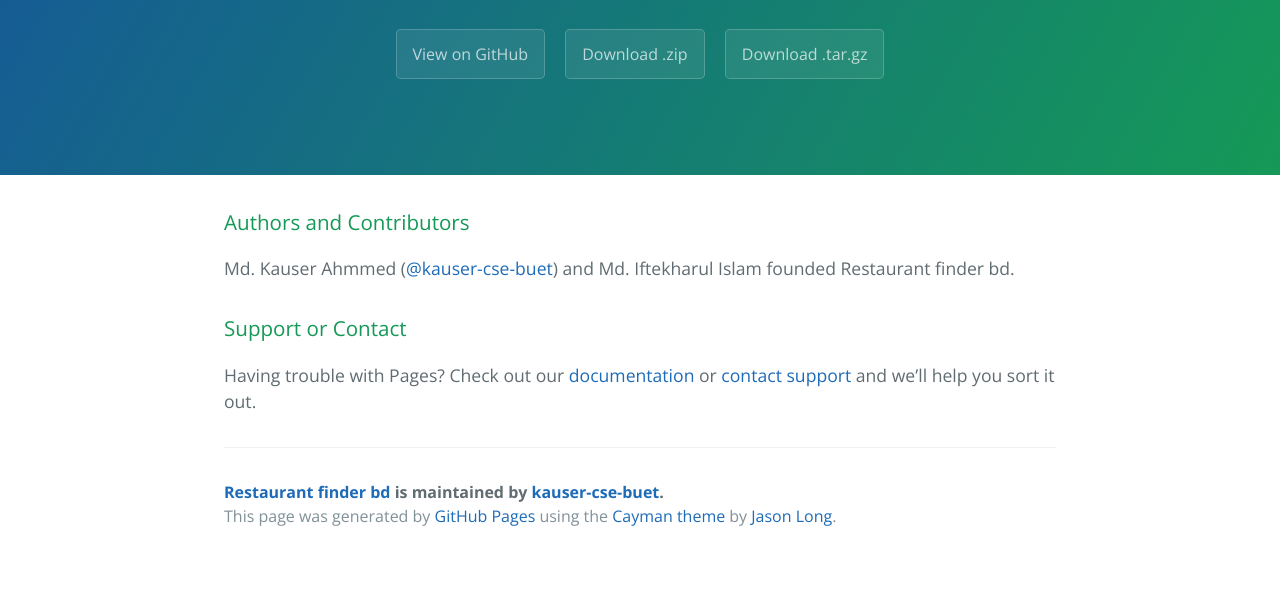
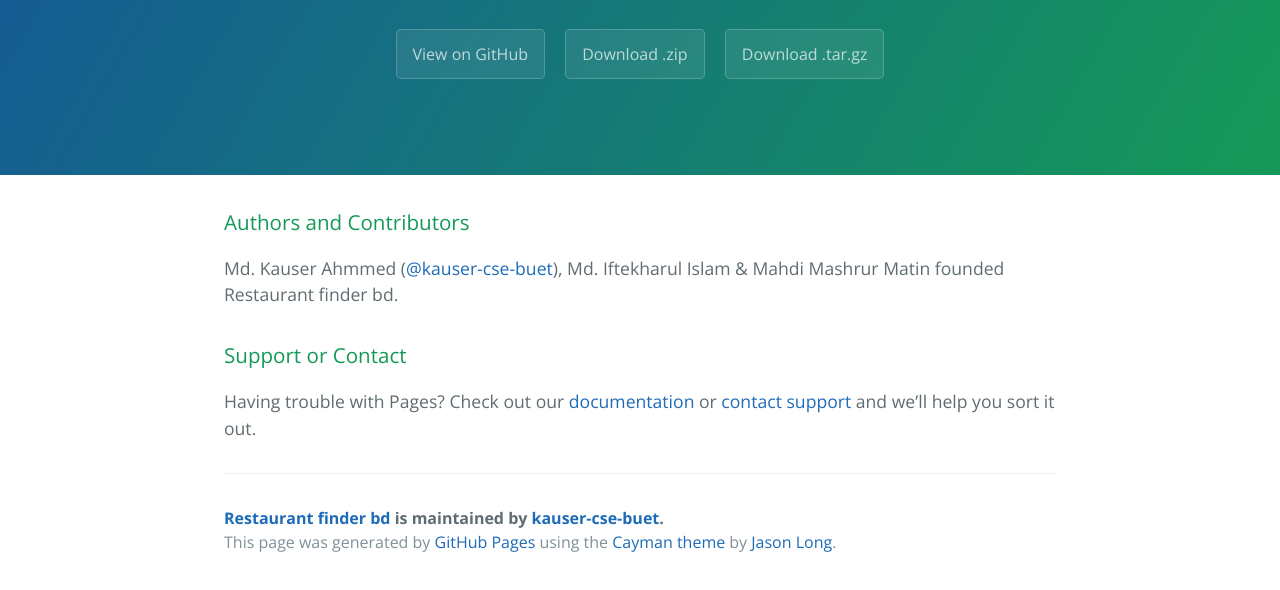
Before and after one commit to kauser-cse-buet/RestaurantFinderBD, a plain HTML site: page index.html in a window 1280 px wide. Shown: the part 208-798 px from the top of the page. Drawn offline with nearby package versions, Linux system fonts and the light colour scheme.

Commit message:
Update index.html

```diff
--- a/index.html
+++ b/index.html
@@ -22,7 +22,7 @@
       <h3>
 <a id="authors-and-contributors" class="anchor" href="#authors-and-contributors" aria-hidden="true"><span class="octicon octicon-link"></span></a>Authors and Contributors</h3>
 
-<p>Md. Kauser Ahmmed (<a href="https://github.com/kauser-cse-buet" class="user-mention">@kauser-cse-buet</a>) and Md. Iftekharul Islam founded Restaurant finder bd.</p>
+<p>Md. Kauser Ahmmed (<a href="https://github.com/kauser-cse-buet" class="user-mention">@kauser-cse-buet</a>), Md. Iftekharul Islam & Mahdi Mashrur Matin founded Restaurant finder bd.</p>
 
 <h3>
 <a id="support-or-contact" class="anchor" href="#support-or-contact" aria-hidden="true"><span class="octicon octicon-link"></span></a>Support or Contact</h3>
```
